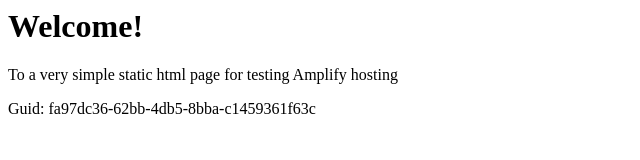
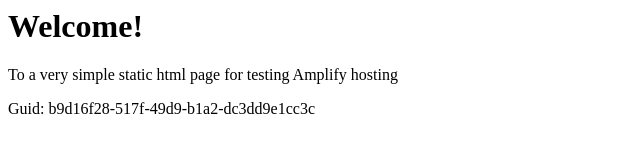
Before and after one commit to aws-aemilia-yul/Github-PR-Commit-Integration-Test-DoNotTouch-GitHubWebhookPushCanaryTest-v1-preprod-ca-central-1, a website: page src/index.html in a window 1280 px wide. Shown: the full height of the page, 0-640 px from the left. Drawn offline with Linux system fonts and the light colour scheme.

Commit message:
commit from integ tests

```diff
--- a/src/index.html
+++ b/src/index.html
@@ -12,6 +12,6 @@
 <body>
     <h1>Welcome!</h1>
     <p>To a very simple static html page for testing Amplify hosting</p>
-    <p>Guid: fa97dc36-62bb-4db5-8bba-c1459361f63c</p></body>
+    <p>Guid: b9d16f28-517f-49d9-b1a2-dc3dd9e1cc3c</p></body>
 
 </html>
```
